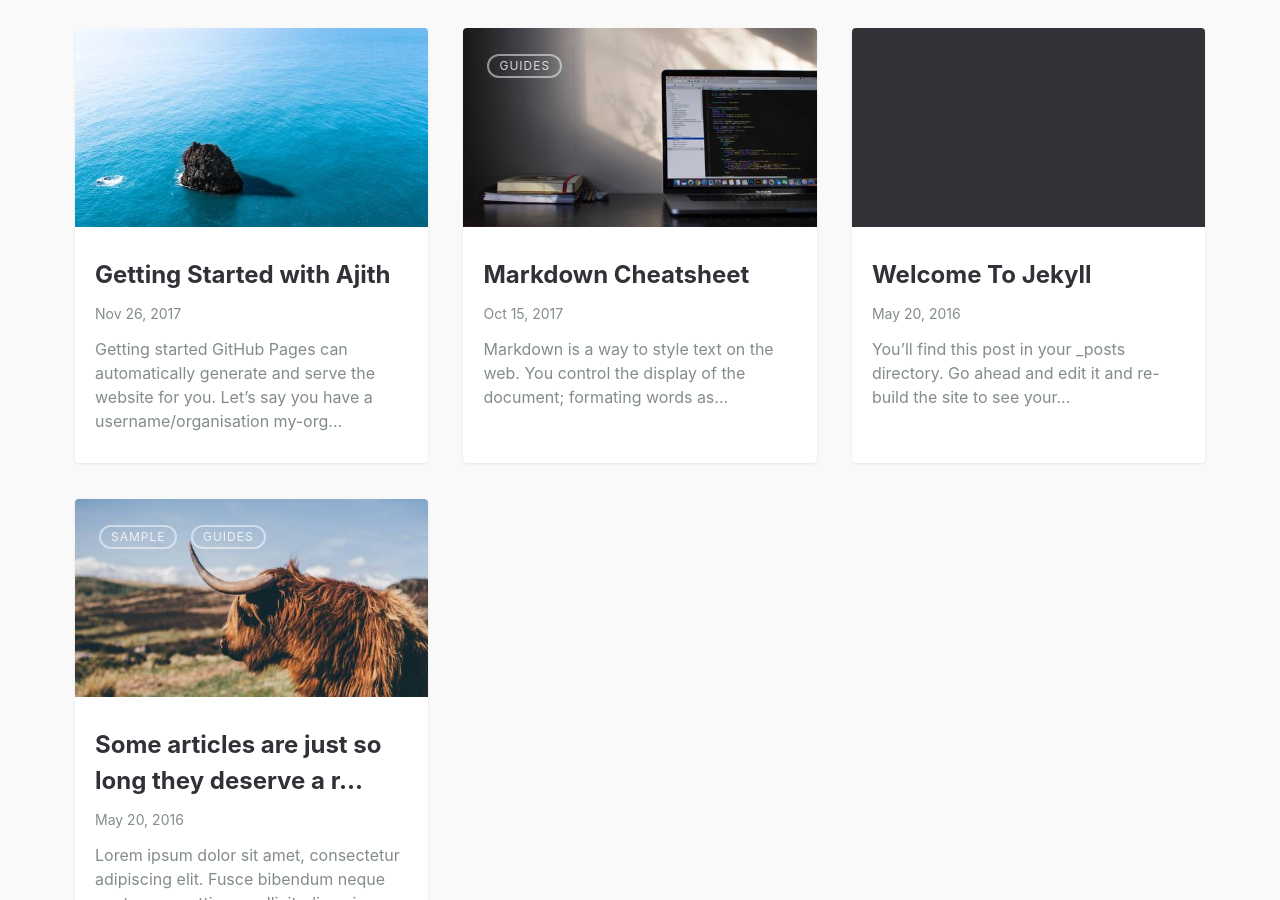
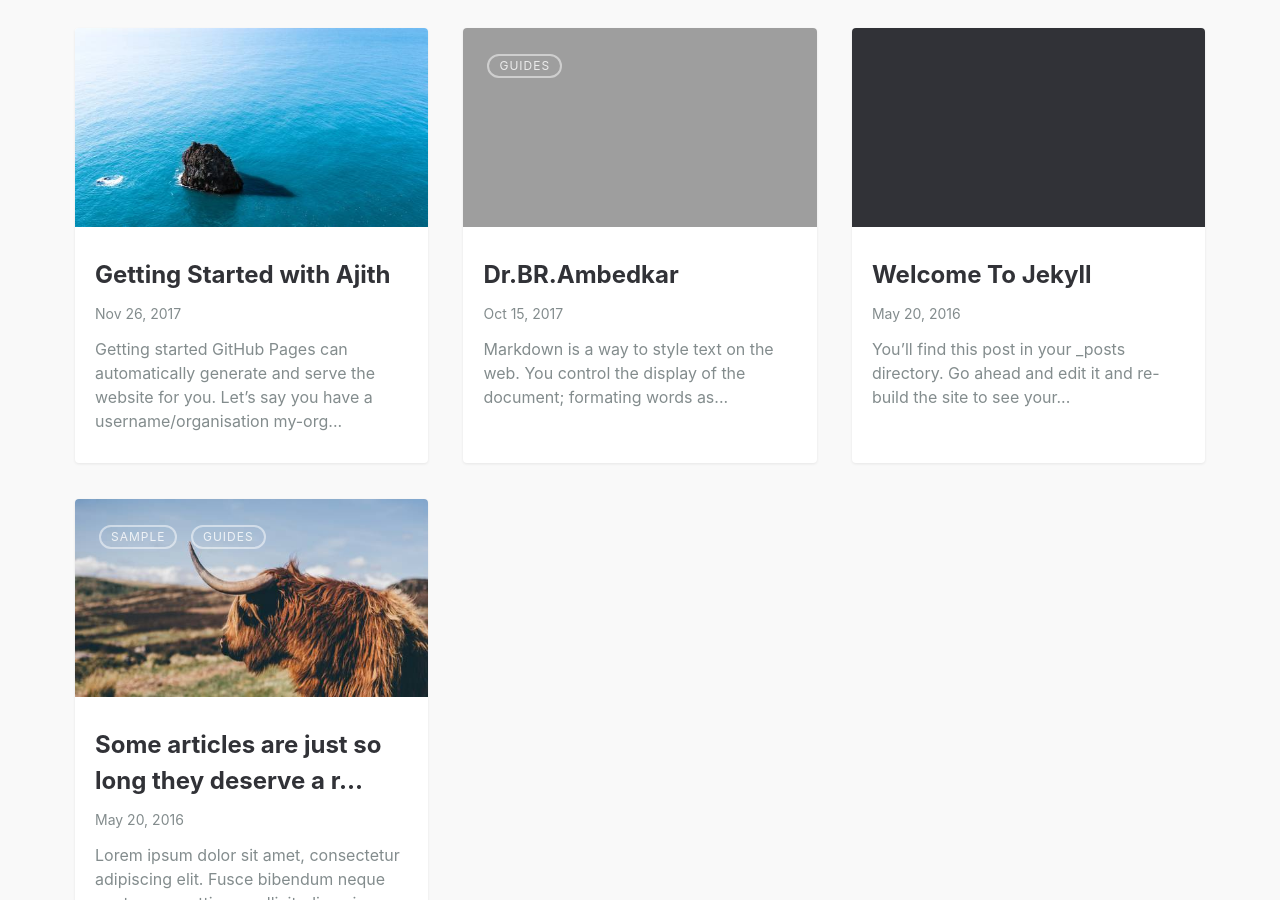
Before and after one commit to Bhimaraobrothers/bhimaraobrothers.github.io, a Jekyll site: the page built from index.md, in a window 1280 px wide and 900 px high, scrolled down 628 px. Built offline with Jekyll 4.4.1, drawn with Linux system fonts in a browser that asks for light colours.

Commit message:
Update 2017-10-15-markdown-cheatsheet.md

```diff
--- a/_posts/2017-10-15-markdown-cheatsheet.md
+++ b/_posts/2017-10-15-markdown-cheatsheet.md
@@ -1,8 +1,8 @@
 ---
 layout: post
-title: Markdown Cheatsheet
+title: Dr.BR.Ambedkar
 summary: Markdown is a way to style text on the web. You control the display of the document; formating words as bold or italic, adding images, and creating lists are just a few of the things we can do with Markdown. Mostly, Markdown is just regular text with a few non-alphabetic characters thrown in.
-featured-img: emile-perron-190221
+featured-img: AMBETHKAR LOGO004
 categories: Guides
 ---
 
```
